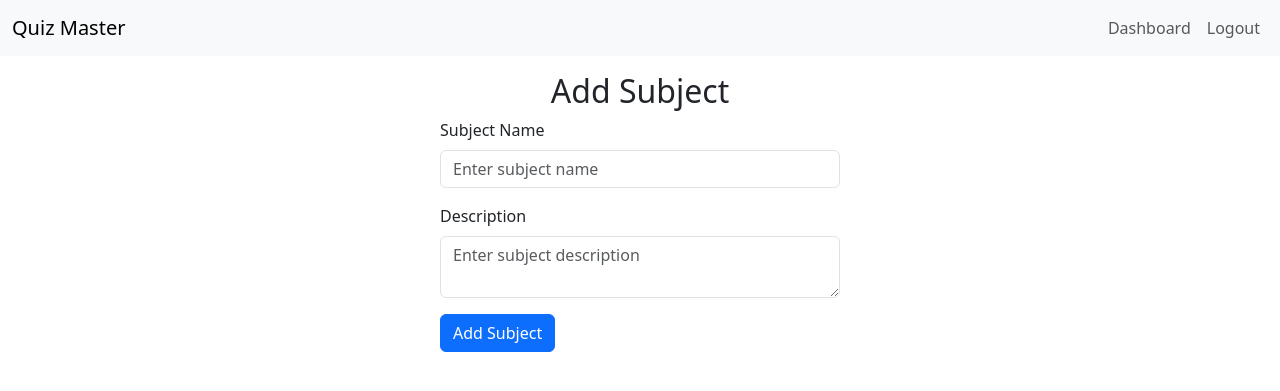
After one commit to 23f3001468/quiz-master-v1, a Flask app: page /add_subject in a window 1280 px wide. The commit adds this page. Shown: the top 391 px of the page. Run offline with Flask 3, Linux system fonts and the light colour scheme; the visitor is signed in with stand-in values (Sample User, id 1).

Commit message:
Added the feature to add subjects

```diff
--- a/app/forms.py
+++ b/app/forms.py
@@ -15,7 +15,7 @@ class RegistrationForm(FlaskForm):
     email = StringField("Email", validators=[DataRequired(), Email()])
     password = PasswordField("Password", validators=[DataRequired()])
     confirm_password = PasswordField("Confirm Password", validators=[DataRequired(), EqualTo('password')])
-    role= SelectField("Role", choices=[('student', 'Student'), ('teacher', 'Teacher')], validators=[DataRequired()])
+    role = SelectField("Role", choices=[('student', 'Student'), ('teacher', 'Teacher')],validators=[DataRequired()], default='student')
     submit = SubmitField("Sign Up")
 
 class SubjectForm(FlaskForm):
--- a/app/routes.py
+++ b/app/routes.py
@@ -1,8 +1,8 @@
 # app/routes.py
 from flask import Blueprint, render_template, redirect, url_for, flash,session, request
 from . import db, bcrypt
-from .models import User
-from .forms import LoginForm, RegistrationForm
+from .models import User, Subject, Chapter, Quiz, Question
+from .forms import LoginForm, RegistrationForm, SubjectForm, ChapterForm, QuizForm, QuestionForm
 from flask_login import login_user, login_required, logout_user, current_user
 from flask_bcrypt import generate_password_hash
 from datetime import datetime
@@ -27,11 +27,7 @@ def login():
 
             # Debugging role value
             print(f"User role type: {type(current_user.role)}, Value: {current_user.role}")
-
-            if current_user.role.strip().lower() == 'student':
-                return redirect(url_for('main.student_dashboard'))
-            elif current_user.role.strip().lower() == 'teacher':
-                return redirect(url_for('main.teacher_dashboard'))
+            return redirect(url_for('main.dashboard'))
         else:
             print("Not logged in")
             flash("Login Unsuccessful. Check email and password.", 'danger')
@@ -43,9 +39,10 @@ def login():
 def register():
     form = RegistrationForm()
     if form.validate_on_submit():
+        print(f"Selected Role: {form.role.data}")
         hashed_password = bcrypt.generate_password_hash(form.password.data).decode('utf-8')
         form.date_of_birth.data = datetime.strptime(form.date_of_birth.data, '%d/%m/%Y').date()
-        user = User(username=form.username.data, email=form.email.data, password=hashed_password, fullName=form.fullName.data, qualification=form.qualification.data, date_of_birth=form.date_of_birth.data)
+        user = User(username=form.username.data, email=form.email.data, password=hashed_password, fullName=form.fullName.data, qualification=form.qualification.data, date_of_birth=form.date_of_birth.data,role=form.role.data)
         db.session.add(user)
         db.session.commit()
         flash(f'Account created for {form.username.data}!', 'success')
@@ -54,15 +51,64 @@ def register():
 
 
 #create a dashboard route
-@main.route('/student_dashboard')
+@main.route('/dashboard')
 @login_required
-def student_dashboard():
-    return render_template("student_dashboard.html")
+def dashboard():
+    subjects = Subject.query.all()
+    return render_template("dashboard.html",subjects=subjects, user_role=current_user.role)
 
-@main.route('/teacher_dashboard')
+@main.route('/add_subject', methods=['GET', 'POST'])
 @login_required
-def teacher_dashboard():
-    return render_template("teacher_dashboard.html")
+def add_subject():
+    form = SubjectForm()
+    if form.validate_on_submit():
+        subject = Subject(name=form.name.data, description=form.description.data)
+        db.session.add(subject)
+        db.session.commit()
+        flash(f'Subject {form.name.data} added successfully!', 'success')
+        return redirect(url_for('main.add_subject'))
+    return render_template("add_subject.html", form=form)
+
+@main.route('/add_chapter/<int:subject_id>', methods=['GET', 'POST'])
+@login_required
+def add_chapter(subject_id):
+    form = ChapterForm()
+    if form.validate_on_submit():
+        chapter = Chapter(name=form.name.data, description=form.description.data, subjectId=subject_id)
+        db.session.add(chapter)
+        db.session.commit()
+        flash(f'Chapter {form.name.data} added successfully!', 'success')
+        return redirect(url_for('main.add_chapter'))
+    return render_template("add_chapter.html", form=form)
+
+@main.route('/add_quiz/<int:chapter_id>', methods=['GET', 'POST'])
+@login_required
+def add_quiz(chapter_id):
+    form = QuizForm()
+    if form.validate_on_submit():
+        quiz = Quiz(chapter_id=chapter_id, date_of_quiz=form.date_of_quiz.data, duration=form.duration.data, remarks=form.remarks.data)
+        db.session.add(quiz)
+        db.session.commit()
+        flash(f'Quiz added successfully!', 'success')
+        return redirect(url_for('main.add_quiz'))
+    return render_template("add_quiz.html", form=form)
+
+@main.route('/add_question/<int:quiz_id>', methods=['GET', 'POST'])
+@login_required
+def add_question(quiz_id):
+    form = QuestionForm()
+    if form.validate_on_submit():
+        question = Question(quiz_id=quiz_id, question_statement=form.question_statement.data, option1=form.option1.data, option2=form.option2.data, option3=form.option3.data, option4=form.option4.data, correct_option=form.correct_option.data)
+        db.session.add(question)
+        db.session.commit()
+        flash(f'Question added successfully!', 'success')
+        return redirect(url_for('main.add_question'))
+    return render_template("add_question.html", form=form)
+
+@main.route('/subjects/<int:subject_id>')
+def subject(subject_id):
+    chapters = Chapter.query.filter_by(subjectId=subject_id).all()
+    return render_template("subject.html", chapters=chapters,user_role=current_user.role)
 
 @main.route('/logout')
 def logout():
--- /dev/null
+++ b/app/templates/add_subject.html
@@ -0,0 +1,24 @@
+{%extends "base.html"%} {%block content%}
+
+<form
+    method="POST"
+    action="{{ url_for('main.add_subject') }}"
+    class="mx-auto"
+    style="max-width: 400px"
+  >
+    {{ form.hidden_tag() }}
+    <h2 class="text-center mt-3">Add Subject</h2>
+    <div class="form-group mb-3">
+      {{ form.name.label(class="form-label") }} {{
+      form.name(class="form-control", placeholder="Enter subject name") }}
+    </div>
+    <div class="form-group mb-3">
+        {{ form.description.label(class="form-label") }} {{
+        form.description(class="form-control", placeholder="Enter subject description") }}
+    </div>
+    <div class="form-group mb-3">
+        {{ form.submit(class="btn btn-primary") }}
+    </div>
+  </form>
+</div>
+{%endblock%}
--- a/app/templates/base.html
+++ b/app/templates/base.html
@@ -33,6 +33,11 @@
           <ul class="navbar-nav ms-auto">
             {% if current_user.is_authenticated %}
             <li class="nav-item">
+              <a class="nav-link" href="{{ url_for('main.dashboard') }}"
+                >Dashboard</a
+              >
+            </li>
+            <li class="nav-item">
               <a class="nav-link" href="{{ url_for('main.logout') }}">Logout</a>
             </li>
             {% else %}
--- a/app/templates/student_dashboard.html
+++ /dev/null
@@ -1 +0,0 @@
-{% extends "base.html" %} {% block content %} {%endblock%}
```
Also changed, not shown: app/models.py (+11 -7 lines), app/templates/dashboard.html (added, +26 -0 lines), app/templates/teacher_dashboard.html (deleted), instance/quiz_master.db.
